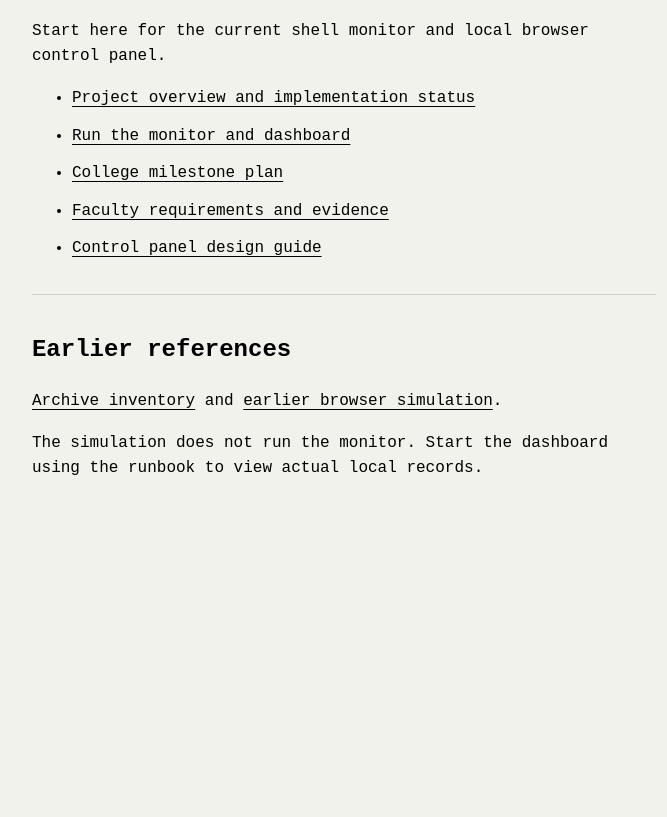
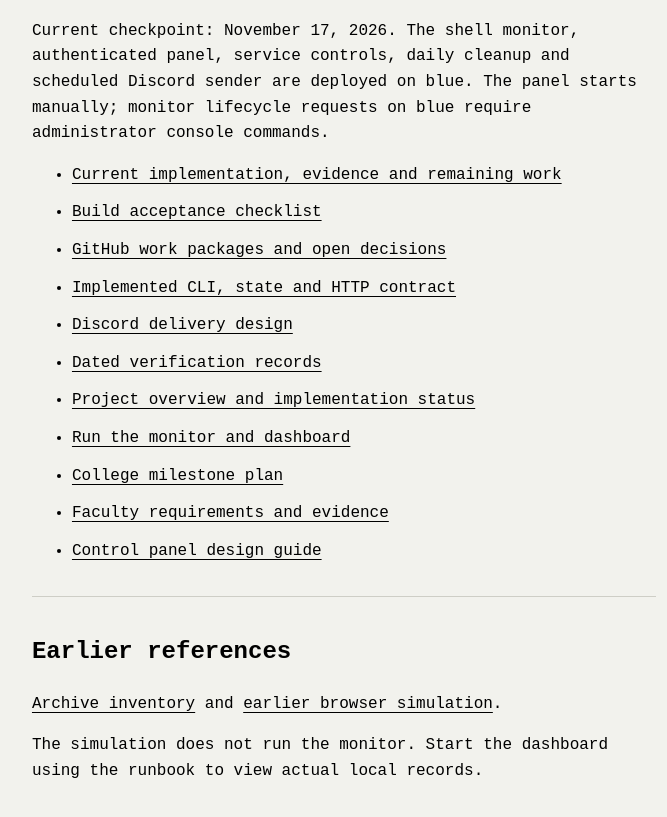
Before and after one commit to BL47E/heimdall-home-security, a plain HTML site: page docs/index.html in a window 1280 px wide. Shown: the part 89-906 px from the top of the page, without its empty margins (296-963 px from the left). Before the commit the page ends 800 px from the top, so only its background shows below. Drawn offline with Linux system fonts and the light colour scheme.

Commit message:
Reconcile project documentation with verified milestone status

```diff
--- a/docs/index.html
+++ b/docs/index.html
@@ -35,9 +35,15 @@
   <body>
     <h1>Heimdall documentation</h1>
     <p>
-      Start here for the current shell monitor and local browser control panel.
+      Current checkpoint: November 17, 2026. The shell monitor, authenticated panel, service controls, daily cleanup and scheduled Discord sender are deployed on blue. The panel starts manually; monitor lifecycle requests on blue require administrator console commands.
     </p>
     <ul>
+      <li><a href="status.md">Current implementation, evidence and remaining work</a></li>
+      <li><a href="../checklist.md">Build acceptance checklist</a></li>
+      <li><a href="build-backlog.md">GitHub work packages and open decisions</a></li>
+      <li><a href="runtime-contract.md">Implemented CLI, state and HTTP contract</a></li>
+      <li><a href="discord-delivery-design.md">Discord delivery design</a></li>
+      <li><a href="verification/README.md">Dated verification records</a></li>
       <li>
         <a href="../README.md">Project overview and implementation status</a>
       </li>
```
Also changed, not shown: 13 other files.
